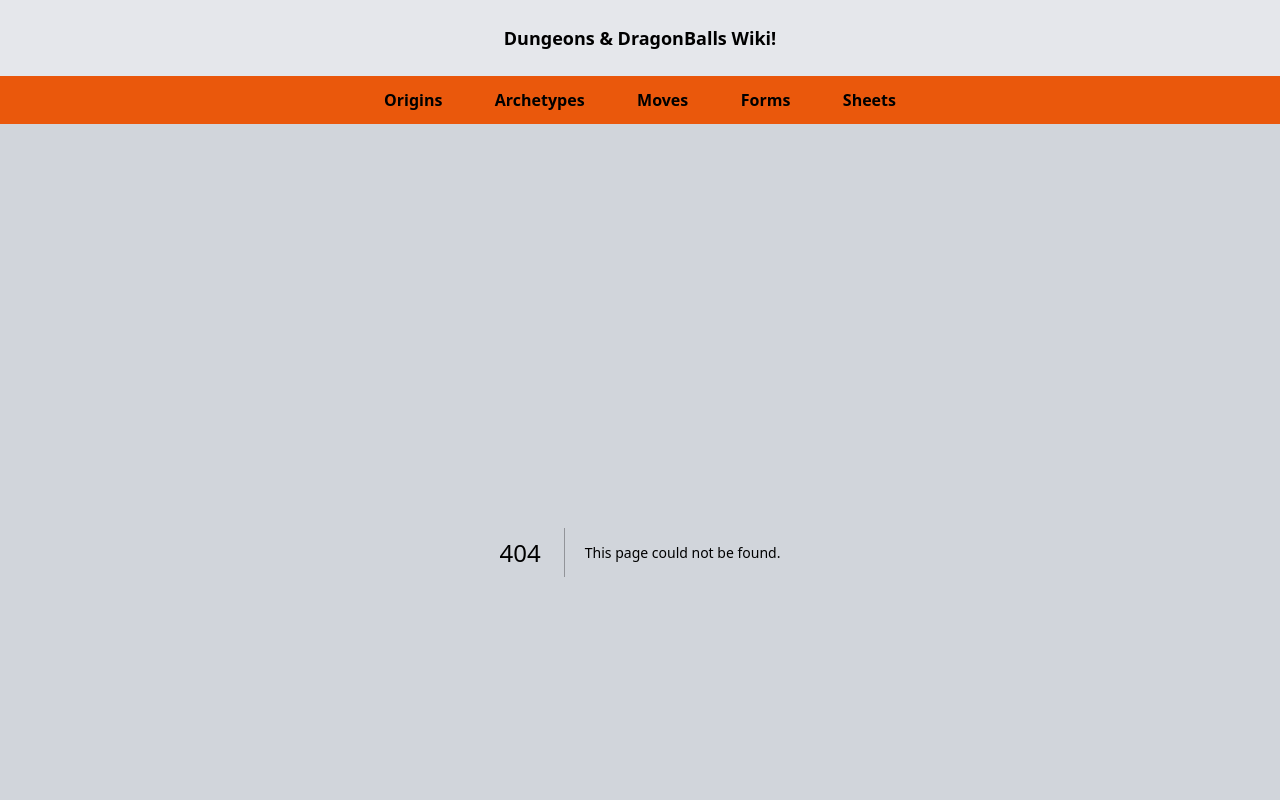
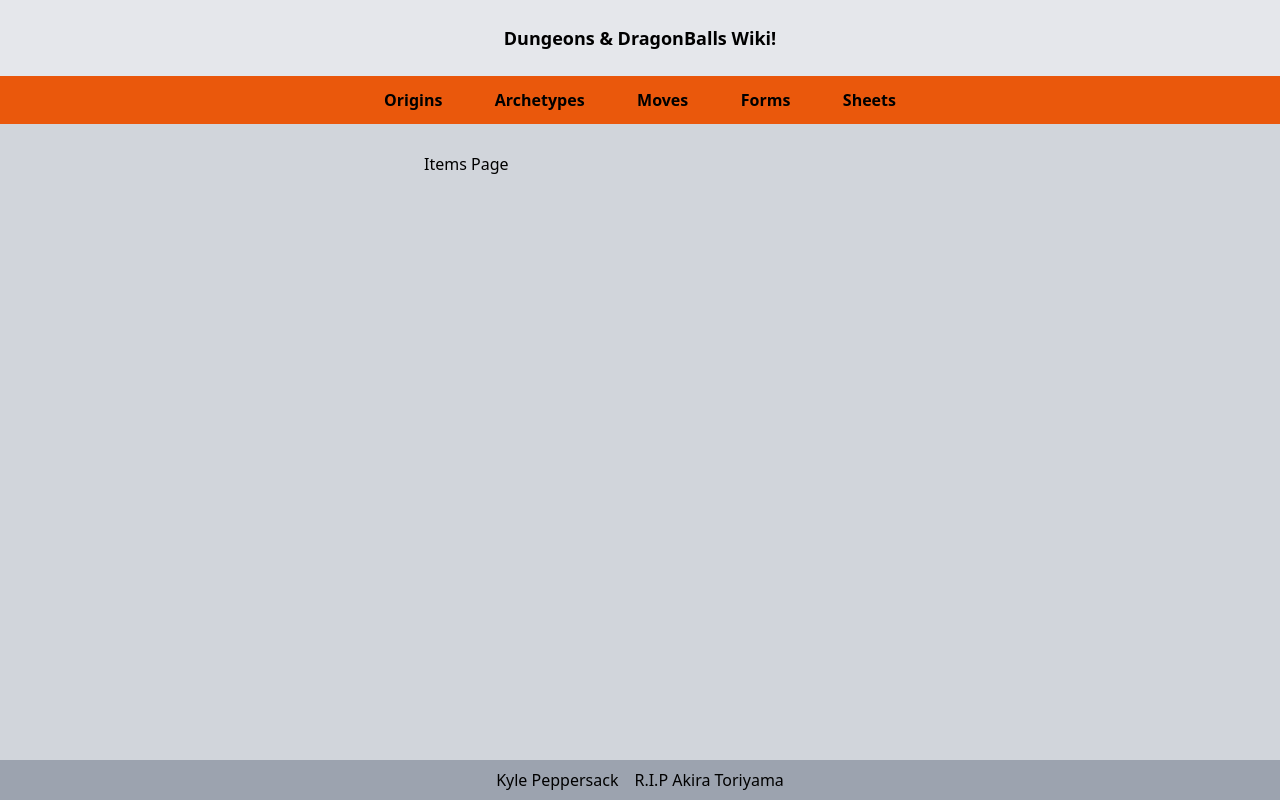
Before and after one commit to KylePep/ddbwiki, a Next.js app: page /items in a window 1280 px wide. Before the commit this address had no page. Shown: the top 800 px of the page. Built offline with nearby package versions, Linux system fonts and the light colour scheme.

Commit message:
Created items page

```diff
--- /dev/null
+++ b/app/items/page.tsx
@@ -0,0 +1,9 @@
+import React from 'react'
+
+export default function page() {
+  return (
+    <div>
+      Items Page
+    </div>
+  )
+}
```
